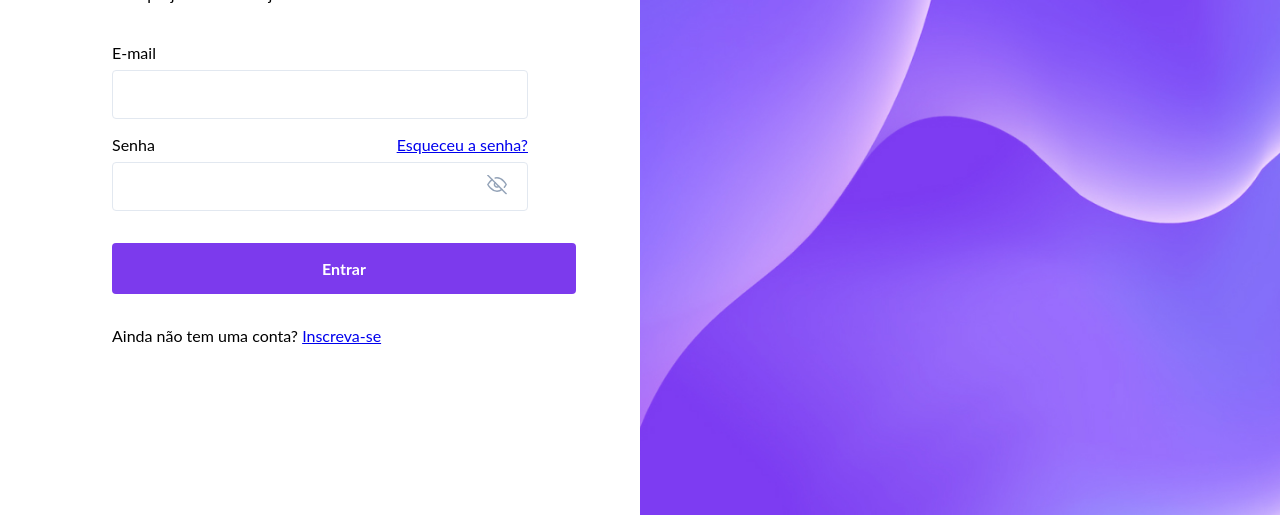
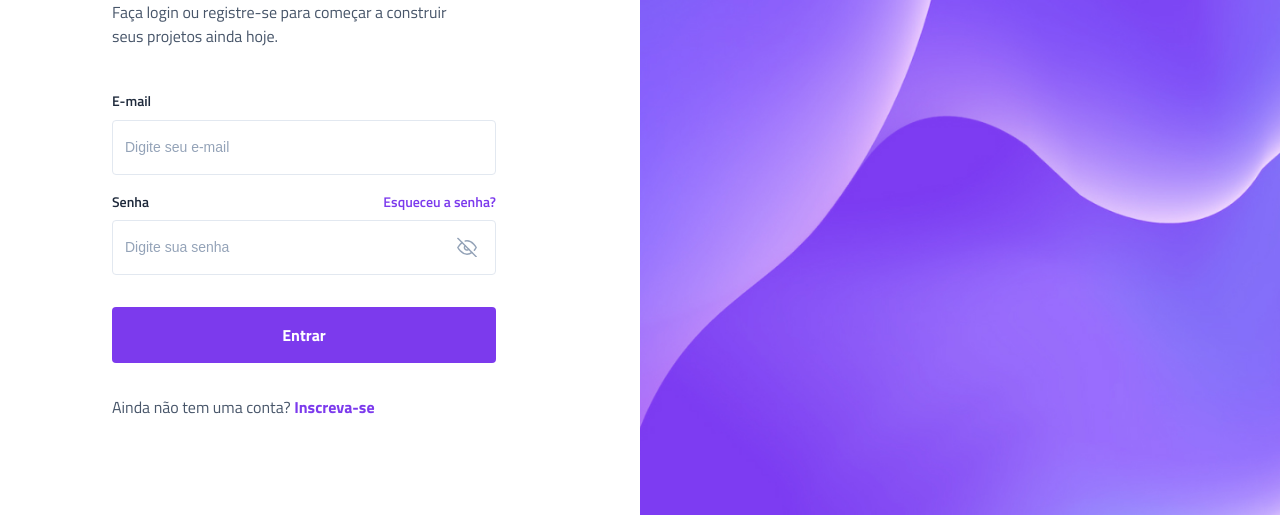
Before and after one commit to SanchesVitor/LoginPage, a plain HTML site: page index.html in a window 1280 px wide. Shown: the part 285-800 px from the top of the page. Drawn offline with Linux system fonts and the light colour scheme.

Commit message:
add js and updated styles with media

```diff
--- a/index.html
+++ b/index.html
@@ -1,6 +1,11 @@
 <!DOCTYPE html>
 <html lang="pt-br">
 <head>
+
+  <link rel="preconnect" href="https://fonts.googleapis.com">
+  <link rel="preconnect" href="https://fonts.gstatic.com" crossorigin>
+  <link href="https://fonts.googleapis.com/css2?family=Titillium+Web:wght@400;600;700&display=swap" rel="stylesheet">
+
   <meta charset="UTF-8">
   <meta http-equiv="X-UA-Compatible" content="IE=edge">
   <meta name="viewport" content="width=device-width, initial-scale=1.0">
@@ -21,7 +26,7 @@
         <form>
           <div class="input-wrapper">
             <label for="email">E-mail</label>
-            <input id="email" type="email" name="email" required>
+            <input id="email" type="email" name="email" placeholder="Digite seu e-mail" required>
           </div>
 
           <div class="input-wrapper">
@@ -29,10 +34,10 @@
               <label for="senha">Senha</label>
               <a href="#"> Esqueceu a senha? </a>
             </div>
-            <input type="password" id="senha" required>
+            <input type="password" id="senha" placeholder="Digite sua senha" required>
 
-            <img src="./src/assets/eye-off.svg" alt="" class="eye">
-            <img src="./src/assets/eye.svg" alt="" class="eye hide">
+            <img onclick="togglePassword()" src="./src/assets/eye-off.svg" alt="" class="eye">
+            <img onclick="togglePassword()" src="./src/assets/eye.svg" alt="" class="eye hide">
           </div>
 
           <button type="submit">Entrar</button>
@@ -46,5 +51,7 @@
     </div>
     <img src="./src/assets/bg.jpg" alt="Imagem de Background">
   </div>
+
+  <script src="./src/js/index.js"></script>
 </body>
 </html>
--- /dev/null
+++ b/src/js/index.js
@@ -0,0 +1,6 @@
+function togglePassword() {
+  document.querySelectorAll('.eye').forEach((eye) => eye.classList.toggle('hide'));
+
+  const type = senha.getAttribute('type') == 'password' ? 'text' : 'password';
+  senha.setAttribute('type', type);
+}
--- a/src/styles/style.css
+++ b/src/styles/style.css
@@ -8,11 +8,26 @@
 
 :root {
   font-size: 62.5%;
-  font-family: 'Lato', sans-serif;
+  font-family: 'Titillium Web', sans-serif;
 }
 
 body {
   font-size: 1.6rem;
+}
+
+button {
+  all: unset;
+  box-sizing: border-box;
+}
+
+a {
+  text-decoration: none;
+  color: #7c3aed;
+  font-weight: 700;
+}
+
+a:hover {
+  text-decoration: underline;
 }
 
 #page {
@@ -43,10 +58,22 @@ header img {
 
 main {
   margin-top: 11.4rem;
+  max-width: 38.4rem;
 }
 
 .headline {
   max-width: 35rem;
+}
+
+h1 {
+  font-size: 3.6rem;
+  line-height: 5.5rem;
+  color: #1e293b;
+}
+
+h1 + p {
+  color: #475569;
+  margin-top: 1.6rem;
 }
 
 form {
@@ -57,7 +84,32 @@ form {
   position: relative;
 }
 
-form input {
+.input-wrapper + .input-wrapper {
+  margin-top: 1.6rem;
+}
+
+label {
+  font-weight: 600;
+  font-size: 1.4rem;
+  line-height: 2.1rem;
+  color: #1e293b;
+}
+
+.label-wrapper {
+  justify-content: space-between;
+}
+
+.label-wrapper label + a {
+  font-weight: 600;
+  font-size: 1.4rem;
+  line-height: 2.1rem;
+}
+
+input::placeholder {
+  color: #94a3b8;
+}
+
+input {
   width: 100%;
 
   background: #FFFFFF;
@@ -67,14 +119,21 @@ form input {
   padding: 1.6rem 1.2rem;
 
   margin-top: 0.8rem;
+
+  font-size: 1.4rem;
+  line-height: 2.1rem;
+
+  color: #1e293b;
 }
 
-form .input-wrapper + .input-wrapper {
-  margin-top: 1.6rem;
+input:focus,
+input:hover {
+  border: .1rem solid #7c3aed;
+  outline: 0;
 }
 
-.label-wrapper {
-  justify-content: space-between;
+input:disabled {
+  opacity: 0.35;
 }
 
 ::-ms-reveal {
@@ -86,7 +145,7 @@ form .input-wrapper + .input-wrapper {
   height: 2rem;
 
   position: absolute;
-  top: 52%;
+  top: 55%;
   right: 5%;
 }
 
@@ -95,8 +154,6 @@ form .input-wrapper + .input-wrapper {
 }
 
 form button {
-  all: unset;
-
   display: flex;
   justify-content: center;
   align-items: center;
@@ -114,10 +171,31 @@ form button {
 }
 
 form button:focus {
-  outline: 2px solid #7c3aed;
+  outline: .2rem solid #7c3aed;
   border-radius: .2rem;
 }
 
 form button:hover {
   background: #9f67ff;
 }
+
+.create-account {
+  color: #475569;
+}
+
+@media (max-width: 900px) {
+  #page > * {
+    width: 100%;
+  }
+  #page > img {
+    display: none;
+  }
+
+  #page > div {
+    padding: 11rem;
+  }
+
+  main {
+    max-width: 100%;
+  }
+}
```
